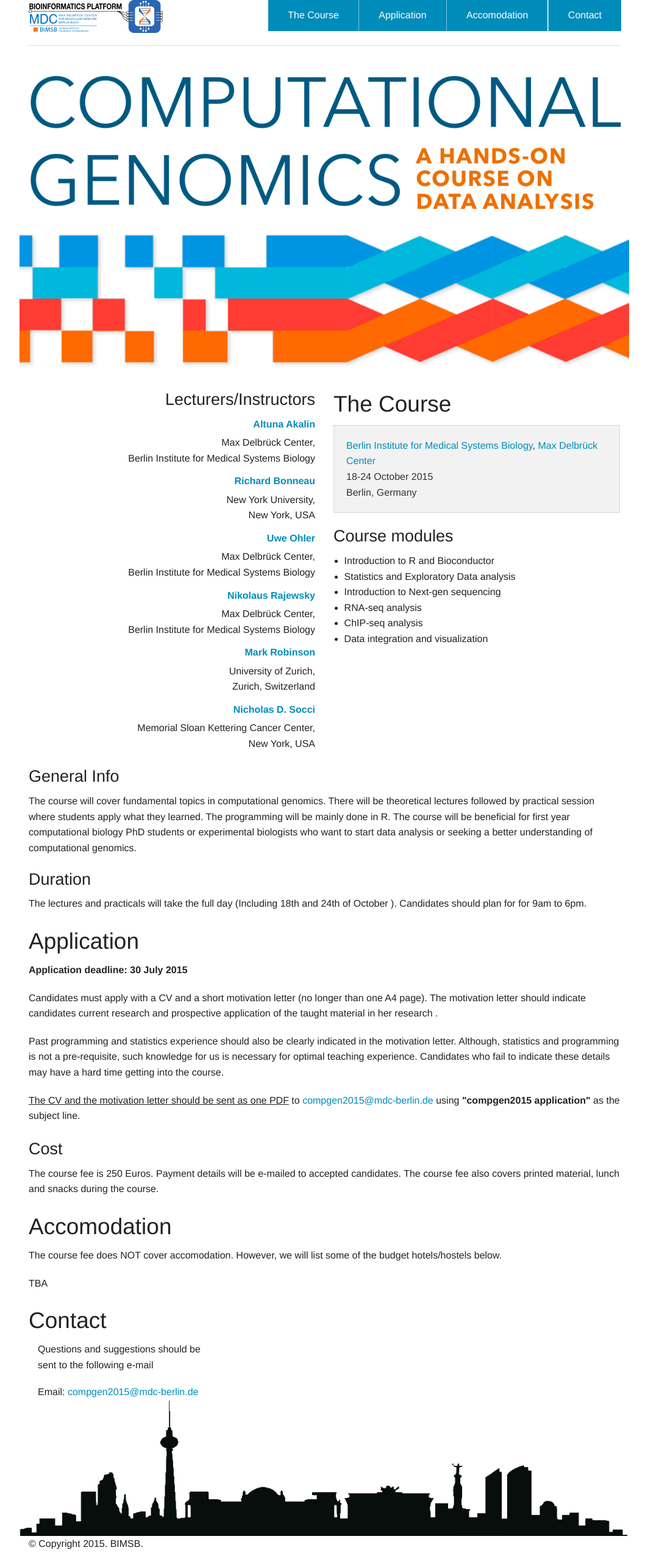
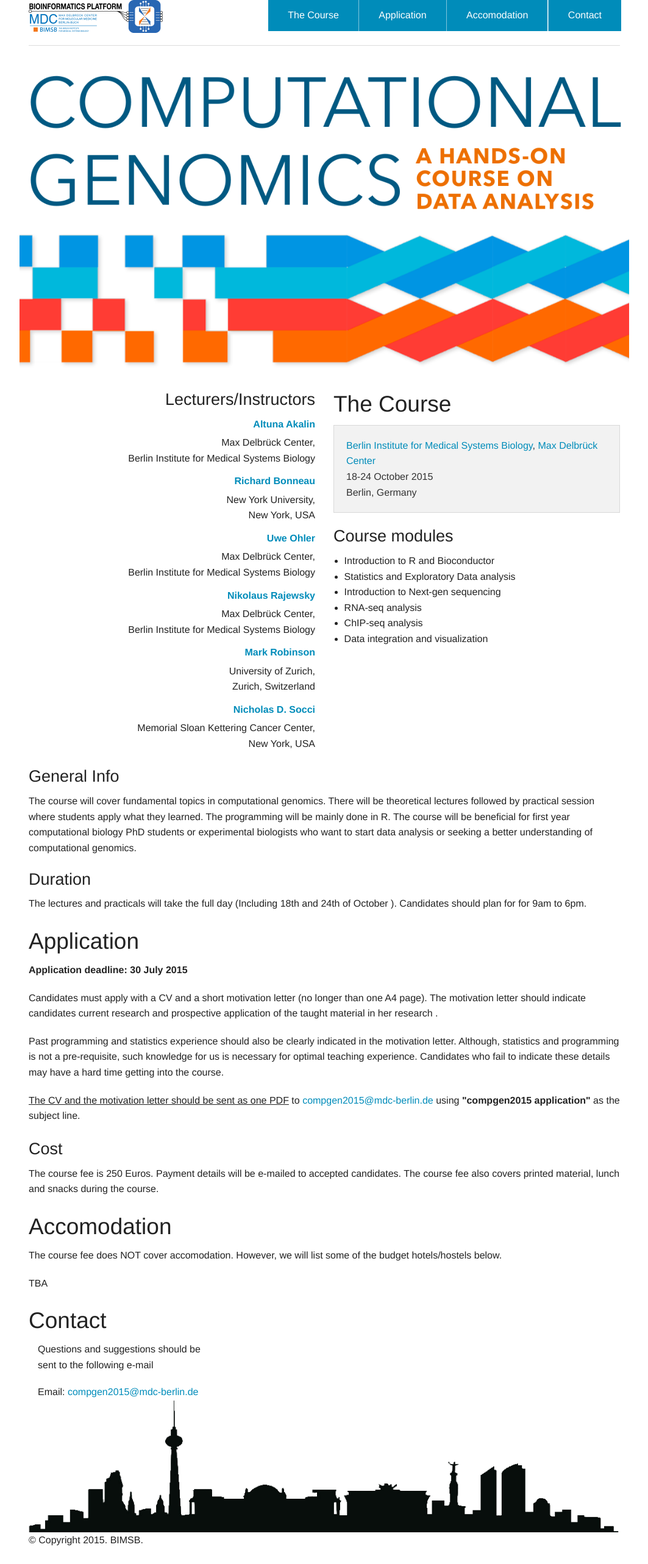
Before and after one commit to BIMSBbioinfo/compgen, a Jekyll site: the page 2015/index.html, which Jekyll copies as it is, in a window 1280 px wide. Shown: the whole page at 61% size, without its empty margins (108-1171 px from the left). Built offline with Jekyll 4.4.1, drawn with Linux system fonts in a browser that asks for light colours; nearby versions of some CDN libraries; library files that are not in the unit come from our copies.

Commit message:
take skyline image out of nested row

```diff
--- a/2015/index.html
+++ b/2015/index.html
@@ -150,8 +150,8 @@
     </div>
     <footer class="row">
       <div class="large-12 columns">
+        <img src="img/skyline.png">
         <div class="row">
-          <img src="img/skyline.png">
           <div class="large-6 columns">
             <p>© Copyright 2015. BIMSB.</p>
           </div>
```
